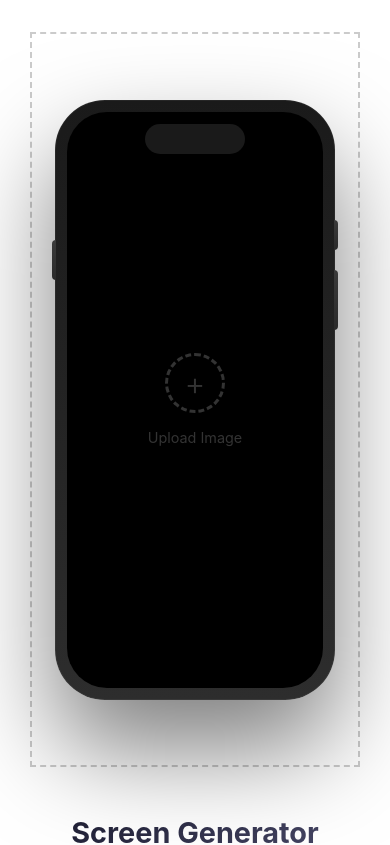
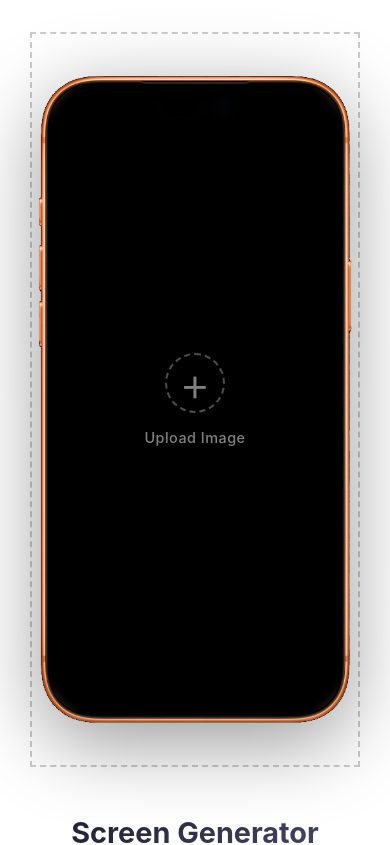
Before and after one commit to metin-aksu/ScreenGenerator, a React (Vite) app: page / in a window 390 px wide. Shown: the top 845 px of the page. Built offline with nearby package versions, Linux system fonts and the light colour scheme.

Commit message:
feat: Render phone frame using a dedicated image and refine title positioning and scaling.

```diff
--- a/src/App.tsx
+++ b/src/App.tsx
@@ -44,7 +44,11 @@ function App() {
       <main className="main-content">
         <div
           className="phone-section"
-          style={{ backgroundColor: transparentBg ? 'transparent' : bgColor }}
+          style={{
+            backgroundColor: transparentBg ? 'transparent' : bgColor,
+            justifyContent: titleText ? 'flex-start' : 'center',
+            paddingTop: titleText ? '20px' : '0'
+          }}
         >
           {titleText && (
             <div
@@ -52,7 +56,7 @@ function App() {
               style={{
                 color: titleColor,
                 fontSize: `${titleSize}px`,
-                marginBottom: '20px'
+                // marginBottom: '10px'
               }}
             >
               {titleText}
--- a/src/components/PhoneFrame.css
+++ b/src/components/PhoneFrame.css
@@ -1,98 +1,57 @@
 .phone-frame-container {
-  position: relative;
   display: flex;
   justify-content: center;
   align-items: center;
+  padding: 20px;
 }
 
-.phone-frame {
+.phone-frame-wrapper {
   position: relative;
-  width: 280px;
-  height: 600px;
-  background: linear-gradient(180deg, #1a1a1a 0%, #2d2d2d 100%);
-  border-radius: 50px;
-  padding: 12px;
-  box-shadow:
-    0 50px 100px rgba(0, 0, 0, 0.5),
-    0 0 0 1px rgba(255, 255, 255, 0.1),
-    inset 0 0 0 1px rgba(255, 255, 255, 0.05);
+  width: 320px;
+  /* Genişlik ayarı */
   transition: transform 0.3s ease;
+  cursor: pointer;
 }
 
-.phone-frame:hover {
+.phone-frame-wrapper:hover {
   transform: scale(1.02);
 }
 
-.phone-screen {
-  position: relative;
+.frame-image {
+  width: 100%;
+  height: auto;
+  display: block;
+  pointer-events: none;
+  /* Tıklamalar container'a geçsin */
+  filter: drop-shadow(0 20px 40px rgba(0, 0, 0, 0.4));
+}
+
+.screen-container {
+  position: absolute;
+  /* Frame görseline göre ekranın başladığı yerleri ayarlıyoruz.
+     Bu değerler resme göre ince ayar isteyebilir. */
+  top: 1.8%;
+  left: 4%;
+  width: 92%;
+  height: 96.5%;
+
+  border-radius: 45px;
+  /* Ekran köşe yuvarlaklığı */
+  overflow: hidden;
+  z-index: 5;
+
+  display: flex;
+  justify-content: center;
+  align-items: center;
+  background-color: transparent;
+  /* Resim yokken frame'in kendi siyah ekranı görünsün istersek transparent */
+}
+
+.preview-container {
   width: 100%;
   height: 100%;
-  background: #000;
-  border-radius: 40px;
-  overflow: hidden;
-  display: flex;
-  align-items: center;
-  justify-content: center;
-  cursor: pointer;
-}
-
-.phone-screen::before {
-  content: '';
-  position: absolute;
-  top: 12px;
-  left: 50%;
-  transform: translateX(-50%);
-  width: 100px;
-  height: 30px;
-  background: #1a1a1a;
-  border-radius: 20px;
-  z-index: 10;
-}
-
-.phone-screen-content {
-  width: 100%;
-  height: 100%;
-  display: flex;
-  align-items: center;
-  justify-content: center;
   position: relative;
-}
-
-.upload-placeholder {
-  display: flex;
-  flex-direction: column;
-  align-items: center;
-  gap: 1rem;
-  color: rgba(255, 255, 255, 0.4);
-  transition: all 0.3s ease;
-}
-
-.phone-screen:hover .upload-placeholder {
-  color: rgba(255, 255, 255, 0.7);
-}
-
-.plus-icon {
-  width: 60px;
-  height: 60px;
-  border: 3px dashed currentColor;
-  border-radius: 50%;
-  display: flex;
-  align-items: center;
-  justify-content: center;
-  font-size: 2rem;
-  font-weight: 300;
-  transition: all 0.3s ease;
-}
-
-.phone-screen:hover .plus-icon {
-  border-color: #6366f1;
-  color: #6366f1;
-  transform: scale(1.1);
-}
-
-.upload-text {
-  font-size: 0.9rem;
-  text-align: center;
+  background-color: #000;
 }
 
 .preview-image {
@@ -101,60 +60,50 @@
   object-fit: cover;
 }
 
+.dynamic-island-overlay {
+  position: absolute;
+  top: 12px;
+  left: 50%;
+  transform: translateX(-50%);
+  width: 85px;
+  height: 25px;
+  background-color: black;
+  border-radius: 20px;
+  z-index: 10;
+}
+
+.upload-placeholder {
+  width: 100%;
+  height: 100%;
+  display: flex;
+  flex-direction: column;
+  justify-content: center;
+  align-items: center;
+  color: rgba(255, 255, 255, 0.5);
+  gap: 1rem;
+  /* Eğer resim yoksa arkası siyah olsun ki placeholder görünsün (frame ekranı zaten siyah gerçi) */
+  background-color: rgba(0, 0, 0, 0.5);
+  backdrop-filter: blur(5px);
+}
+
+.plus-icon {
+  font-size: 3rem;
+  font-weight: 300;
+  width: 60px;
+  height: 60px;
+  border: 2px dashed rgba(255, 255, 255, 0.3);
+  border-radius: 50%;
+  display: flex;
+  justify-content: center;
+  align-items: center;
+}
+
+.upload-text {
+  font-size: 0.9rem;
+  font-weight: 500;
+  letter-spacing: 0.5px;
+}
+
 .file-input {
   display: none;
 }
-
-/* Side buttons */
-.phone-frame::before {
-  content: '';
-  position: absolute;
-  right: -3px;
-  top: 120px;
-  width: 4px;
-  height: 30px;
-  background: linear-gradient(180deg, #3a3a3a 0%, #2a2a2a 100%);
-  border-radius: 0 4px 4px 0;
-}
-
-.phone-frame::after {
-  content: '';
-  position: absolute;
-  right: -3px;
-  top: 170px;
-  width: 4px;
-  height: 60px;
-  background: linear-gradient(180deg, #3a3a3a 0%, #2a2a2a 100%);
-  border-radius: 0 4px 4px 0;
-}
-
-/* Left button */
-.phone-left-button {
-  position: absolute;
-  left: -3px;
-  top: 140px;
-  width: 4px;
-  height: 40px;
-  background: linear-gradient(180deg, #3a3a3a 0%, #2a2a2a 100%);
-  border-radius: 4px 0 0 4px;
-}
-
-@keyframes pulse {
-
-  0%,
-  100% {
-    opacity: 0.4;
-  }
-
-  50% {
-    opacity: 0.7;
-  }
-}
-
-.upload-placeholder {
-  animation: pulse 2s ease-in-out infinite;
-}
-
-.phone-screen:hover .upload-placeholder {
-  animation: none;
-}
--- a/src/components/PhoneFrame.tsx
+++ b/src/components/PhoneFrame.tsx
@@ -22,12 +22,18 @@ const PhoneFrame: React.FC<PhoneFrameProps> = ({ image, onImageSelect }) => {
 
   return (
     <div className="phone-frame-container">
-      <div className="phone-frame">
-        <div className="phone-left-button"></div>
-        <div className="phone-screen" onClick={handleClick}>
-          <div className="phone-screen-content">
+      <div className="phone-frame-wrapper">
+        {/* Çerçeve Resmi */}
+        <img src="/phone-frame.png" alt="Phone Frame" className="frame-image" />
+
+        {/* Ekran Alanı (Resmin üstüne yerleştirilecek) */}
+        <div className="screen-container" onClick={handleClick}>
           {image ? (
+            <div className="preview-container">
               <img src={image} alt="Preview" className="preview-image" />
+              {/* Dynamic Island Overlay (Opsiyonel, eğer resimdeki kaybolursa diye) */}
+              <div className="dynamic-island-overlay"></div>
+            </div>
           ) : (
             <div className="upload-placeholder">
               <div className="plus-icon">+</div>
@@ -35,7 +41,7 @@ const PhoneFrame: React.FC<PhoneFrameProps> = ({ image, onImageSelect }) => {
             </div>
           )}
         </div>
-        </div>
+
         <input
           ref={fileInputRef}
           type="file"
```
Also changed, not shown: src/components/DownloadButton.tsx (+86 -88 lines), public/phone-frame.png (added). Lines whose indentation alone changed are shown as unchanged.
